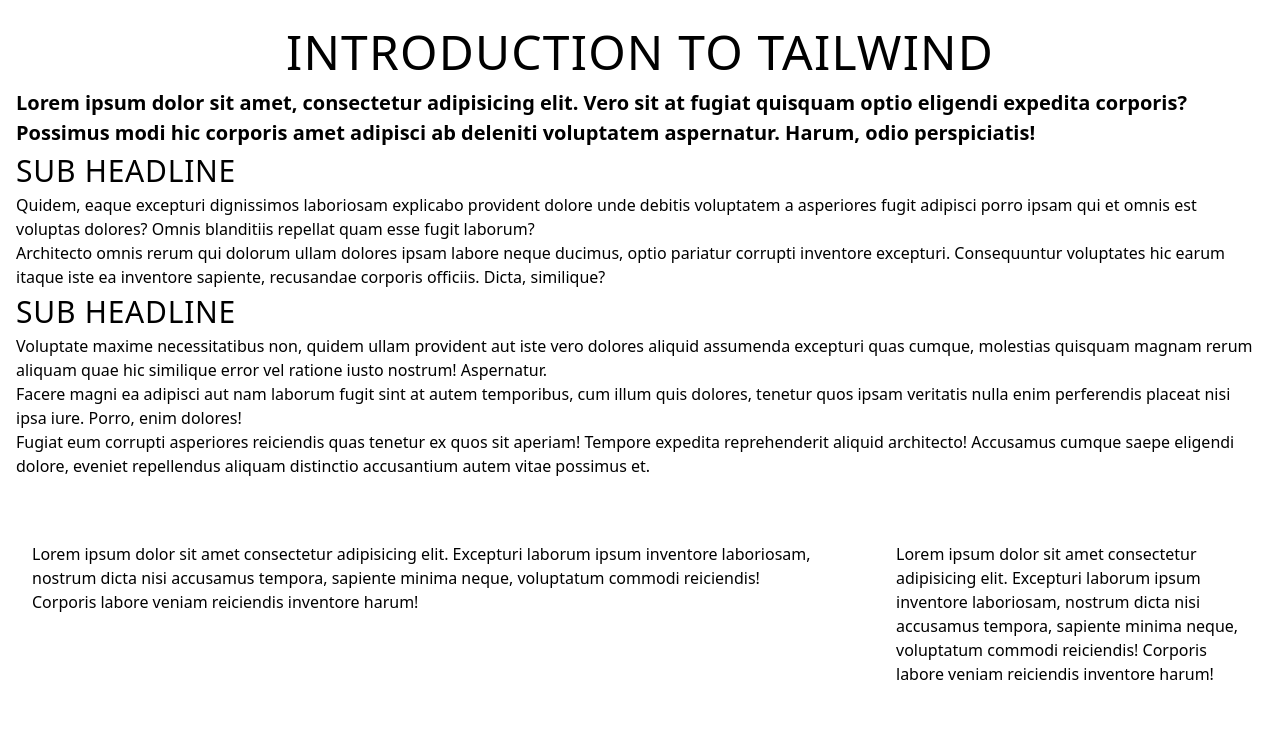
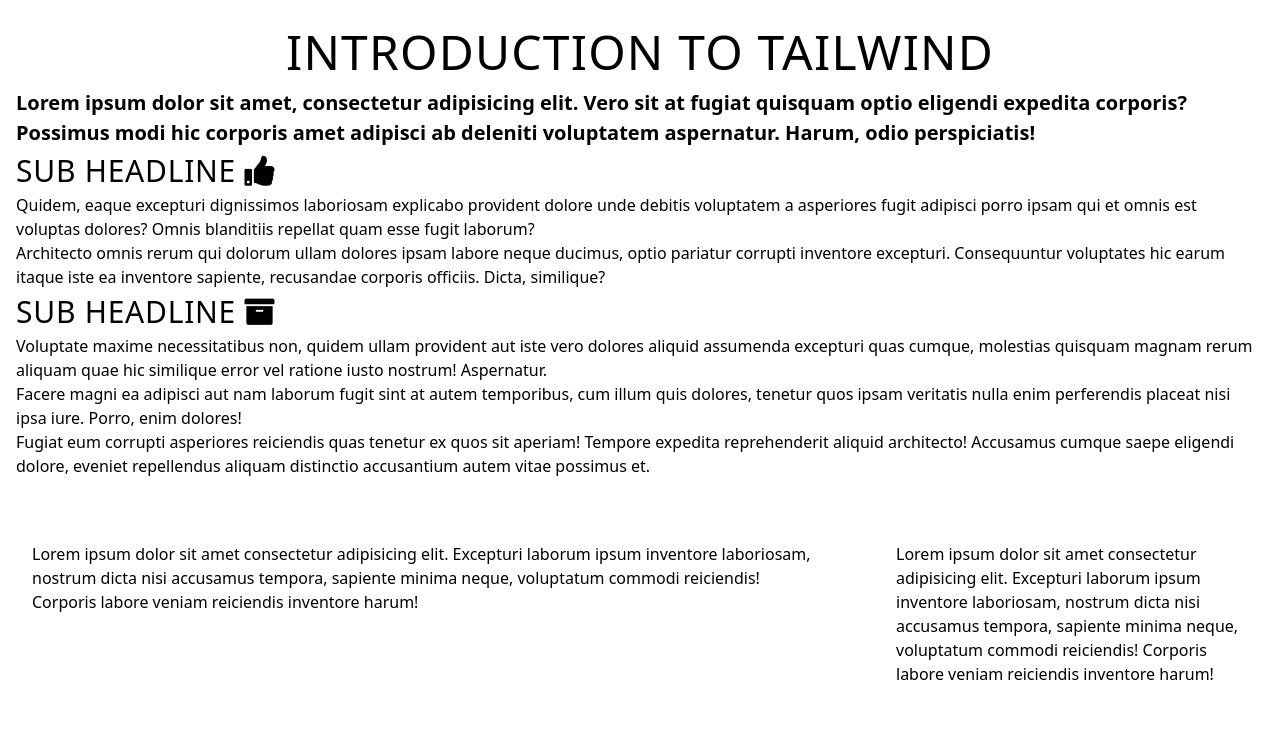
Before and after one commit to ibrunotome/introduction-tailwindcss, a plain HTML site: page index.html in a window 1280 px wide. Shown: the top 747 px of the page. Drawn offline with nearby package versions, Linux system fonts and the light colour scheme.

Commit message:
Introduction to Tailwind CSS, Part 7: Adding Icons

```diff
--- a/index.html
+++ b/index.html
@@ -6,15 +6,16 @@
     <title>Introduction to Tailwind</title>
     <meta name="viewport" content="width=device-width, user-scalable=no, initial-scale=1.0, maximum-scale=1.0, minimum-scale=1.0">
     <link href="https://cdn.jsdelivr.net/npm/tailwindcss/dist/tailwind.min.css" rel="stylesheet">
+    <link rel="stylesheet" href="https://use.fontawesome.com/releases/v5.0.13/css/all.css" integrity="sha384-DNOHZ68U8hZfKXOrtjWvjxusGo9WQnrNx2sqG0tfsghAvtVlRW3tvkXWZh58N9jp" crossorigin="anonymous">
 </head>
 <body class="bg-grey-lighter">
     <div class="container my-4 mx-auto px-4">
             <h1 class="md:font-serif lg:font-sans text-3xl md:text-5xl text-grey-darker sm:text-grey-dark lg:text-blue-darker text-center tracking-wide uppercase">Introduction to Tailwind</h1>
             <p class="font-bold text-xl">Lorem ipsum dolor sit amet, consectetur adipisicing elit. Vero sit at fugiat quisquam optio eligendi expedita corporis? Possimus modi hic corporis amet adipisci ab deleniti voluptatem aspernatur. <a href="#" class="no-underline text-orange-dark hover:text-orange-dark hover:underline">Harum, odio perspiciatis!</a></p>
-            <h2 class="md:font-serif lg:font-sans text-2xl md:text-3xl text-grey-darker sm:text-grey-dark lg:text-blue-darker tracking-wide uppercase">Sub Headline</h2>
+            <h2 class="md:font-serif lg:font-sans text-2xl md:text-3xl text-grey-darker sm:text-grey-dark lg:text-blue-darker tracking-wide uppercase">Sub Headline <i class="fas fa-thumbs-up"></i></h2>
             <p>Quidem, eaque excepturi dignissimos laboriosam explicabo provident dolore unde debitis voluptatem a asperiores fugit adipisci porro ipsam qui et omnis est voluptas dolores? Omnis blanditiis repellat quam esse fugit laborum?</p>
             <p>Architecto omnis rerum qui dolorum ullam dolores ipsam labore neque ducimus, optio pariatur corrupti inventore excepturi. Consequuntur voluptates hic earum itaque iste ea inventore sapiente, recusandae corporis officiis. Dicta, similique?</p>
-            <h2 class="md:font-serif lg:font-sans text-2xl md:text-3xl text-grey-darker sm:text-grey-dark lg:text-blue-darker tracking-wide uppercase">Sub Headline</h2>
+            <h2 class="md:font-serif lg:font-sans text-2xl md:text-3xl text-grey-darker sm:text-grey-dark lg:text-blue-darker tracking-wide uppercase">Sub Headline <i class="fas fa-archive"></i></h2>
             <p>Voluptate maxime necessitatibus non, quidem ullam provident aut iste vero dolores aliquid assumenda excepturi quas cumque, molestias quisquam magnam rerum aliquam quae hic similique error vel ratione iusto nostrum! Aspernatur.</p>
             <p>Facere magni ea adipisci aut nam laborum fugit sint at autem temporibus, cum illum quis dolores, tenetur quos ipsam veritatis nulla enim perferendis placeat nisi ipsa iure. Porro, enim dolores!</p>
             <p>Fugiat eum corrupti asperiores reiciendis quas tenetur ex quos sit aperiam! Tempore expedita reprehenderit aliquid architecto! Accusamus cumque saepe eligendi dolore, eveniet repellendus aliquam distinctio accusantium autem vitae possimus et.</p>
```
